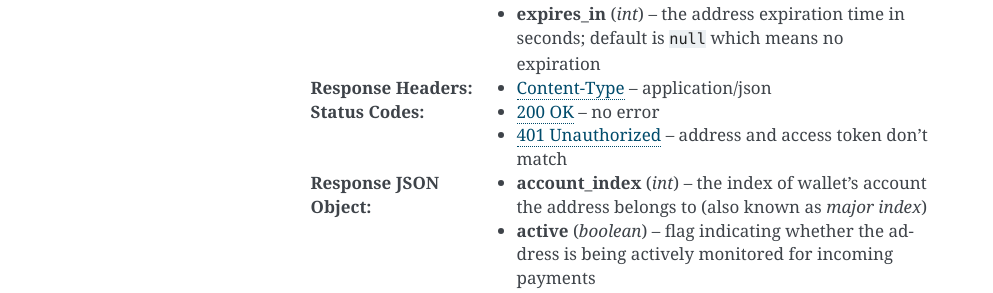
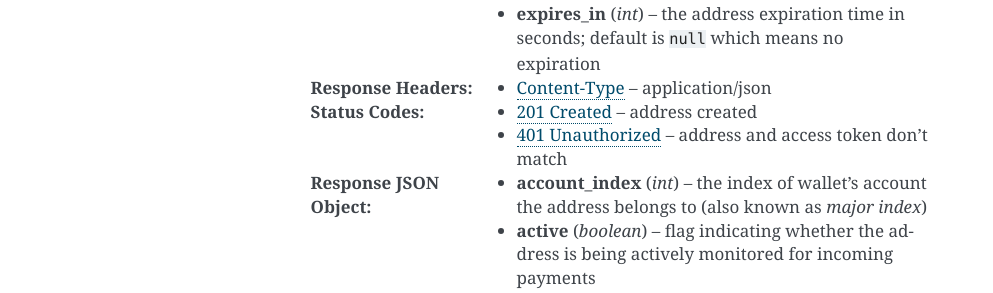
Before and after one commit to vigla/restapi-doc, a Sphinx documentation site: the page built from source/endpoints/address_new.rst, in a window 1280 px wide. Shown: the part 548-841 px from the top of the page, without its empty margins (148-1141 px from the left). Built offline with Sphinx 7.4.7, drawn with Linux system fonts in a browser that asks for light colours.

Commit message:
Update status code

```diff
--- a/source/endpoints/address_new.rst
+++ b/source/endpoints/address_new.rst
@@ -29,7 +29,7 @@
     :<json int expires_in: the address expiration time in seconds; default is ``null`` which means
         no expiration
     :resheader Content-Type: application/json
-    :statuscode 200: no error
+    :statuscode 201: address created
     :statuscode 401: address and access token don't match
     :>json int account_index: the index of wallet's account the address belongs to (also known as *major index*)
     :>json boolean active: flag indicating whether the address is being actively monitored for
```
